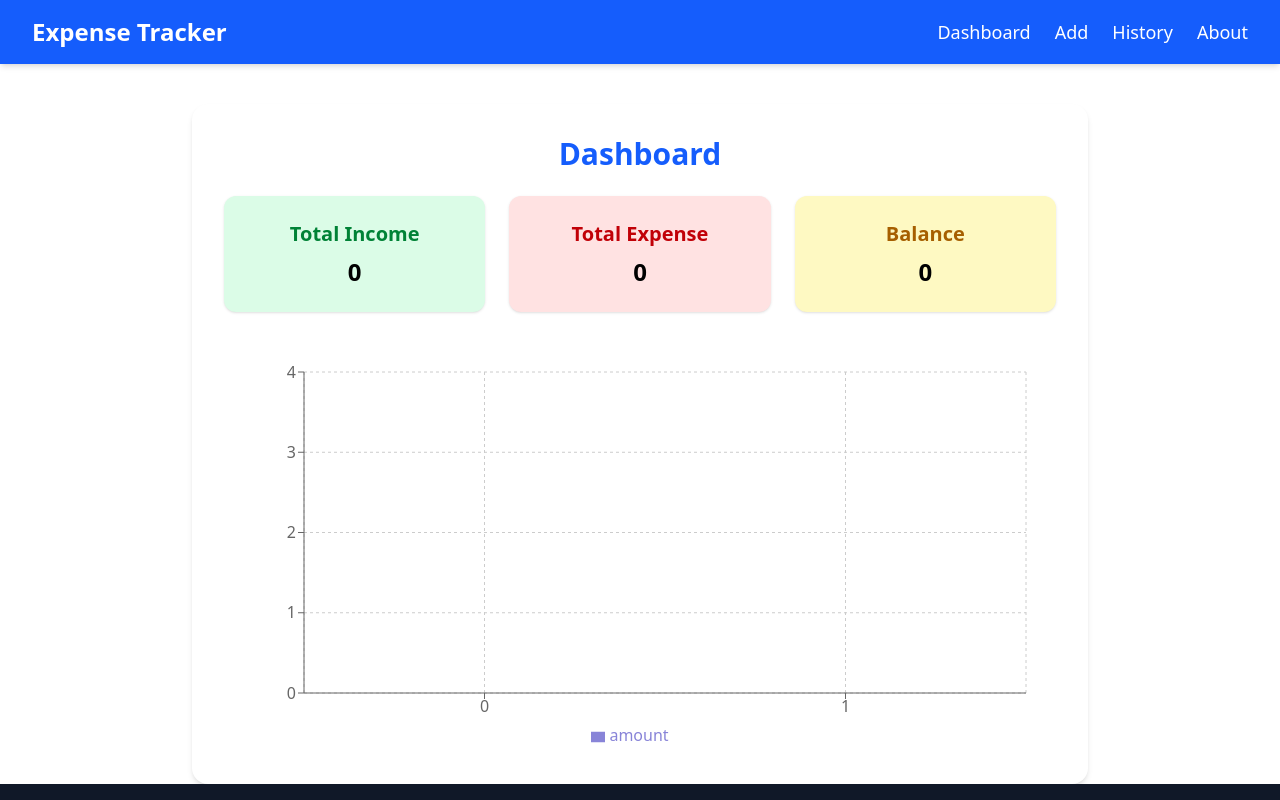
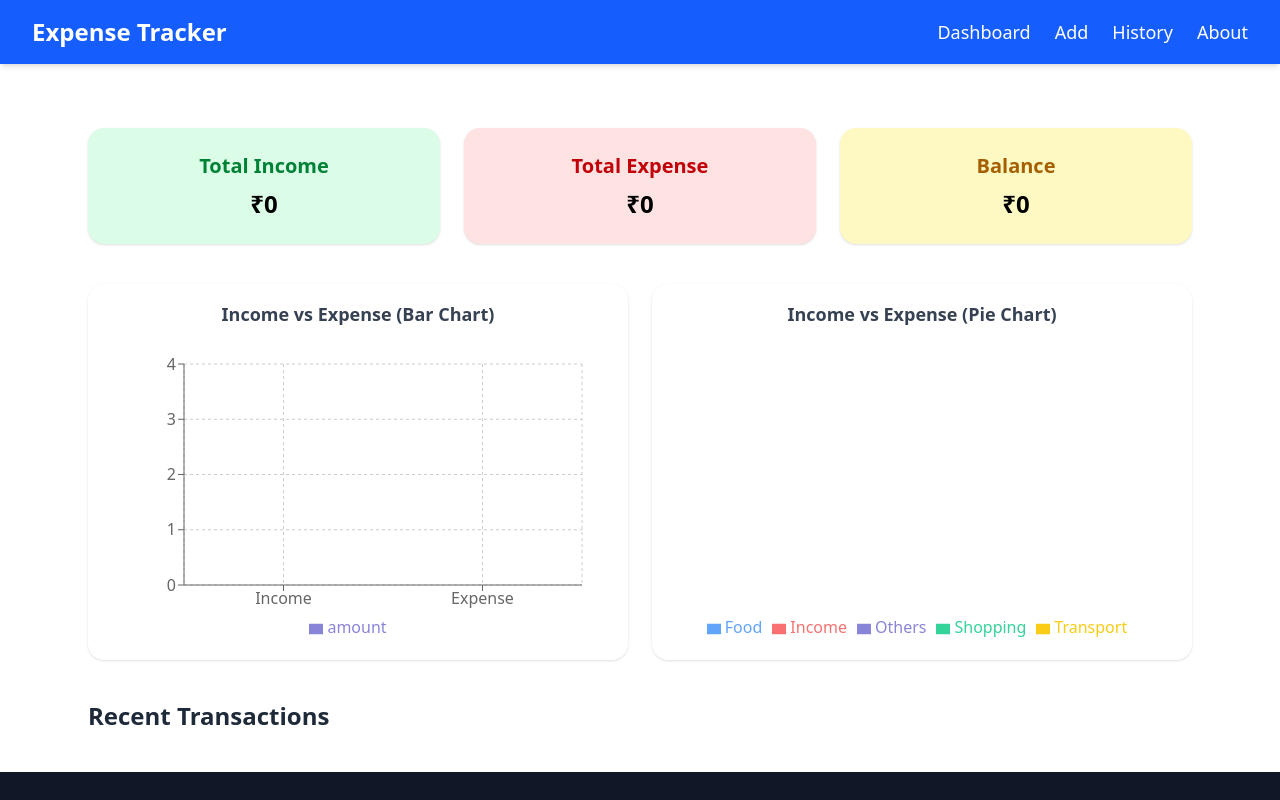
Before and after one commit to imamanjangra/React-Project, a React (Vite) app in the folder expense_tracker/: page / in a window 1280 px wide. Shown: the top 800 px of the page. Built offline with nearby package versions, Linux system fonts and the light colour scheme.

Commit message:
graph is done

```diff
--- a/expense_tracker/src/Components/Add.jsx
+++ b/expense_tracker/src/Components/Add.jsx
@@ -66,6 +66,7 @@ function Add() {
           className="border rounded-lg p-3 focus:outline-none focus:ring-2 focus:ring-blue-400"
         >
           <option>Select Category</option>
+          <option>Income</option>
           <option>Food</option>
           <option>Transport</option>
           <option>Shopping</option>
--- a/expense_tracker/src/Components/Dashboard.jsx
+++ b/expense_tracker/src/Components/Dashboard.jsx
@@ -9,73 +9,182 @@ import {
   Tooltip,
   Legend,
   ResponsiveContainer,
+  PieChart,
+  Pie,
+  Cell,
 } from "recharts";
+import { useAsyncError } from "react-router-dom";
 
 function Dashboard() {
   const { Expense } = useExpense();
   const [Income, setIncome] = useState(0);
   const [Ex, setEx] = useState(0);
+  const [i , setI] = useState(0);
+  const [F , setF] = useState(0);
+  const [T , setT] = useState(0);
+  const [S , setS] = useState(0);
+  const [O , setO] = useState(0);
 
   useEffect(() => {
     let totalIncome = 0;
     let totalExpense = 0;
 
+    let cat_i = 0
+    let cat_F = 0
+    let cat_T = 0
+    let cat_S = 0
+    let cat_O = 0
+
+
     Expense.forEach((item) => {
-      if (item.Type === "Income") {
-        totalIncome += Number(item.Amount);
-      } else {
-        totalExpense += Number(item.Amount);
+      if (item.Type === "Income") totalIncome += Number(item.Amount);
+      else totalExpense += Number(item.Amount);
+    });
+
+
+    Expense.forEach((item) => {
+      if(item.Category == "Income"){
+        cat_i += Number(item.Amount)
       }
-    });
+      else if(item.Category == "Food"){
+        cat_F += Number(item.Amount)
+      }
+      else if(item.Category == "Transport"){
+        cat_T += Number(item.Amount)
+      }
+      else if(item.Category == "Shopping"){
+        cat_S += Number(item.Amount)
+      }
+      else if(item.Category == "Others"){
+        cat_O += Number(item.Amount)
+      }
+    })
 
     setIncome(totalIncome);
     setEx(totalExpense);
+    setI(cat_i)
+    setF(cat_F)
+    setT(cat_T)
+    setS(cat_S)
+    setO(cat_O)
+
+
   }, [Expense]);
 
+  // Pie chart data
+
   return (
-    <div className="max-w-4xl mx-auto mt-10 bg-white rounded-2xl shadow-md p-8 text-center">
-      <h2 className="text-3xl font-bold text-blue-600 mb-6">Dashboard</h2>
-
+    <div className="max-w-6xl mx-auto mt-10 p-6">
       {/* === Summary Cards === */}
-      <div className="grid grid-cols-2 md:grid-cols-3 gap-6">
-        <div className="bg-green-100 p-6 rounded-xl shadow">
+      <div className="grid grid-cols-1 md:grid-cols-3 gap-6 mb-10">
+        <div className="bg-green-100 p-6 rounded-2xl shadow text-center">
           <h3 className="text-xl font-semibold text-green-700">Total Income</h3>
-          <p className="text-2xl font-bold mt-2">{Income}</p>
+          <p className="text-2xl font-bold mt-2">₹{Income}</p>
         </div>
 
-        <div className="bg-red-100 p-6 rounded-xl shadow">
+        <div className="bg-red-100 p-6 rounded-2xl shadow text-center">
           <h3 className="text-xl font-semibold text-red-700">Total Expense</h3>
-          <p className="text-2xl font-bold mt-2">{Ex}</p>
+          <p className="text-2xl font-bold mt-2">₹{Ex}</p>
         </div>
 
-        <div className="bg-yellow-100 p-6 rounded-xl shadow col-span-2 md:col-span-1">
+        <div className="bg-yellow-100 p-6 rounded-2xl shadow text-center">
           <h3 className="text-xl font-semibold text-yellow-700">Balance</h3>
-          <p className="text-2xl font-bold mt-2">{Income - Ex}</p>
+          <p className="text-2xl font-bold mt-2">₹{Income - Ex}</p>
         </div>
       </div>
 
-
-      <div className="mt-10" style={{ width: "100%", height: 400 }}>
+      {/* === Charts Section === */}
+      <div className="grid md:grid-cols-2 gap-6 mb-10">
+        {/* Bar Chart */}
+        <div className="bg-white p-4 rounded-2xl shadow">
+          <h3 className="text-lg font-semibold mb-4 text-gray-700 text-center">Income vs Expense (Bar Chart)</h3>
+          <div style={{ width: "100%", height: 300 }}>
             <ResponsiveContainer>
               <BarChart
                 data={[
-            {name : "Income" , amount : Income},
-            {name : "Expense" , amount : Ex}
+                  { name: "Income", amount: Income },
+                  { name: "Expense", amount: Ex },
                 ]}
                 margin={{ top: 20, right: 30, left: 20, bottom: 5 }}
               >
-            <CartesianGrid strokeDasharray='3 3'/>
-            <XAxis data="name"/>
-            <YAxis/>
-            <Tooltip/>
-            <Legend/>
-            <Bar dataKey="amount" fill="#8884d8"/>
+                <CartesianGrid strokeDasharray="3 3" />
+                <XAxis dataKey="name" />
+                <YAxis />
+                <Tooltip />
+                <Legend />
+                <Bar dataKey="amount" fill="#8884d8" />
               </BarChart>
             </ResponsiveContainer>
           </div>
+        </div>
 
+        {/* Pie Chart */}
+        <div className="bg-white p-4 rounded-2xl shadow">
+          <h3 className="text-lg font-semibold mb-4 text-gray-700 text-center">Income vs Expense (Pie Chart)</h3>
+          <div style={{ width: "100%", height: 300 }}>
+            <ResponsiveContainer>
+              <PieChart>
+              <Pie
+              data={
+                [
+                  {name : "Income" , value : i },
+                  {name : "Food" , value : F },
+                  {name : "Transport" , value : T },
+                  {name : "Shopping" , value : S },
+                  {name : "Others" , value : O },
+                ]
+              }
+              dataKey="value"
+              nameKey="name"
+              cx="50%"
+              cy="50%"
+              outerRadius={80}
+              fill="#8884d8"
+              label
+              >
+                 <Cell fill="#f87171" />   {/* Food */}
+                <Cell fill="#60a5fa" />   {/* Transport */}
+                <Cell fill="#facc15" />   {/* Shopping */}
+                <Cell fill="#34d399" />
 
+              </Pie>
+              <Tooltip/>
+              <Legend verticalAlign="bottom"/>
+              </PieChart>
+            </ResponsiveContainer>
+          </div>
+        </div>
+      </div>
 
+      {/* === Transactions Section === */}
+      <div className="text-left">
+        <h3 className="text-2xl font-semibold text-gray-800 mb-4">Recent Transactions</h3>
+
+        {Expense.map((item, index) => (
+          <div
+            key={index}
+            className={`flex flex-col md:flex-row justify-between items-start md:items-center p-4 mb-3 rounded-xl shadow-md border-l-8
+              ${item.Type === "Income" ? "border-green-500 bg-green-50" : "border-red-500 bg-red-50"}
+            `}
+          >
+            {/* Left: Title + Category */}
+            <div>
+              <h4 className="font-medium text-gray-800 text-lg">{item.Title}</h4>
+              <p className="text-sm text-gray-500">{item.Category}</p>
+            </div>
+
+            {/* Middle: Date */}
+            <div className="text-sm text-gray-400 mt-1 md:mt-0">
+              {new Date(item.Date || Date.now()).toLocaleDateString()}
+            </div>
+
+            {/* Right: Amount */}
+            <div className={`font-bold mt-2 md:mt-0 ${item.Type === "Income" ? "text-green-700" : "text-red-700"}`}>
+              {item.Type === "Income" ? "+" : "-"}₹{item.Amount} ({item.Type})
+            </div>
+          </div>
+        ))}
+      </div>
     </div>
   );
 }
--- a/expense_tracker/src/Components/History.jsx
+++ b/expense_tracker/src/Components/History.jsx
@@ -1,17 +1,10 @@
+import Transactions from "./Transactions";
+
 function History() {
   return (
     <div className="max-w-3xl mx-auto mt-10 bg-white p-8 rounded-2xl shadow-md">
       <h2 className="text-3xl font-bold text-blue-600 mb-6 text-center">History</h2>
-      <ul className="divide-y divide-gray-200">
-        <li className="flex justify-between items-center py-3">
-          <span>Food</span>
-          <span className="text-red-500 font-semibold">- ₹200</span>
-        </li>
-        <li className="flex justify-between items-center py-3">
-          <span>Salary</span>
-          <span className="text-green-500 font-semibold">+ ₹5000</span>
-        </li>
-      </ul>
+          <Transactions/>
     </div>
   );
 }
--- /dev/null
+++ b/expense_tracker/src/Components/Transactions.jsx
@@ -0,0 +1,21 @@
+
+
+function Transactions() {
+
+    return(
+        <>
+         <ul className="divide-y divide-gray-200">
+        <li className="flex justify-between items-center py-3">
+          <span>Food</span>
+          <span className="text-red-500 font-semibold">- ₹200</span>
+        </li>
+        <li className="flex justify-between items-center py-3">
+          <span>Salary</span>
+          <span className="text-green-500 font-semibold">+ ₹5000</span>
+        </li>
+      </ul>
+        </>
+    )
+}
+
+export default Transactions
```
Lines whose indentation alone changed are shown as unchanged.
